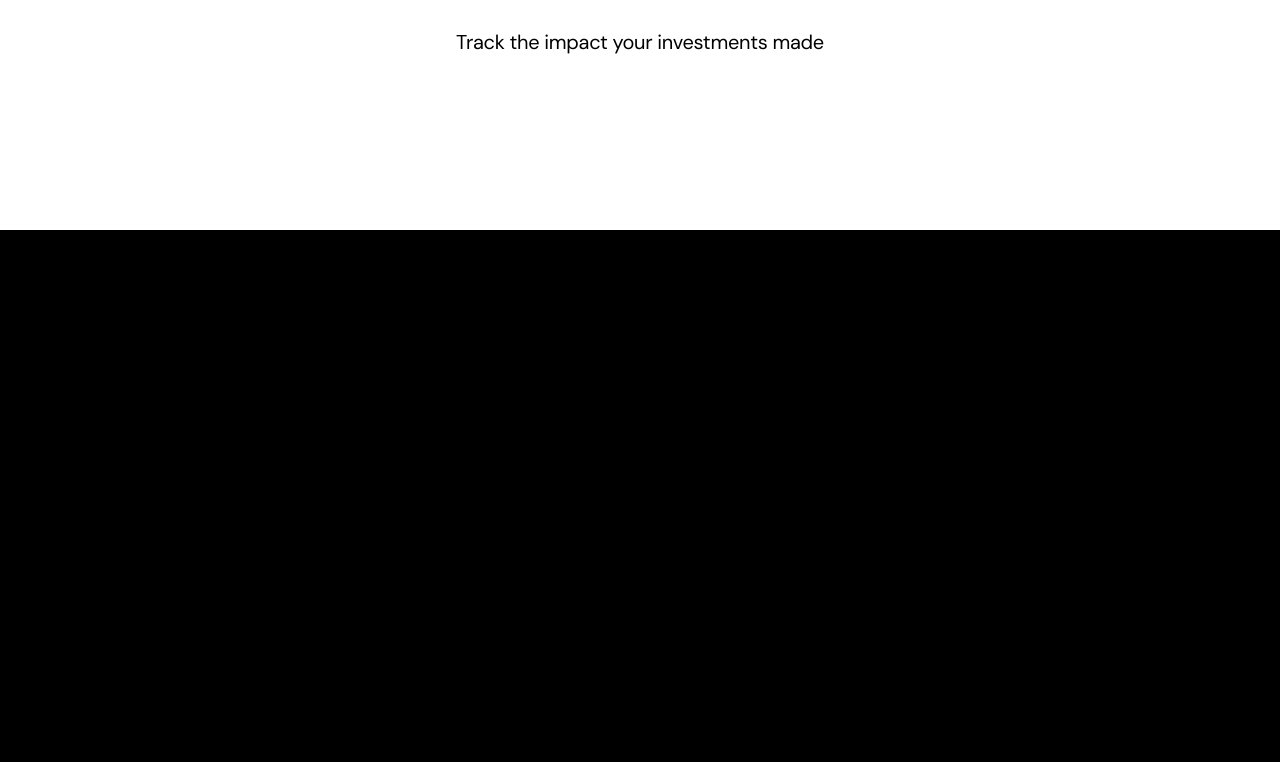
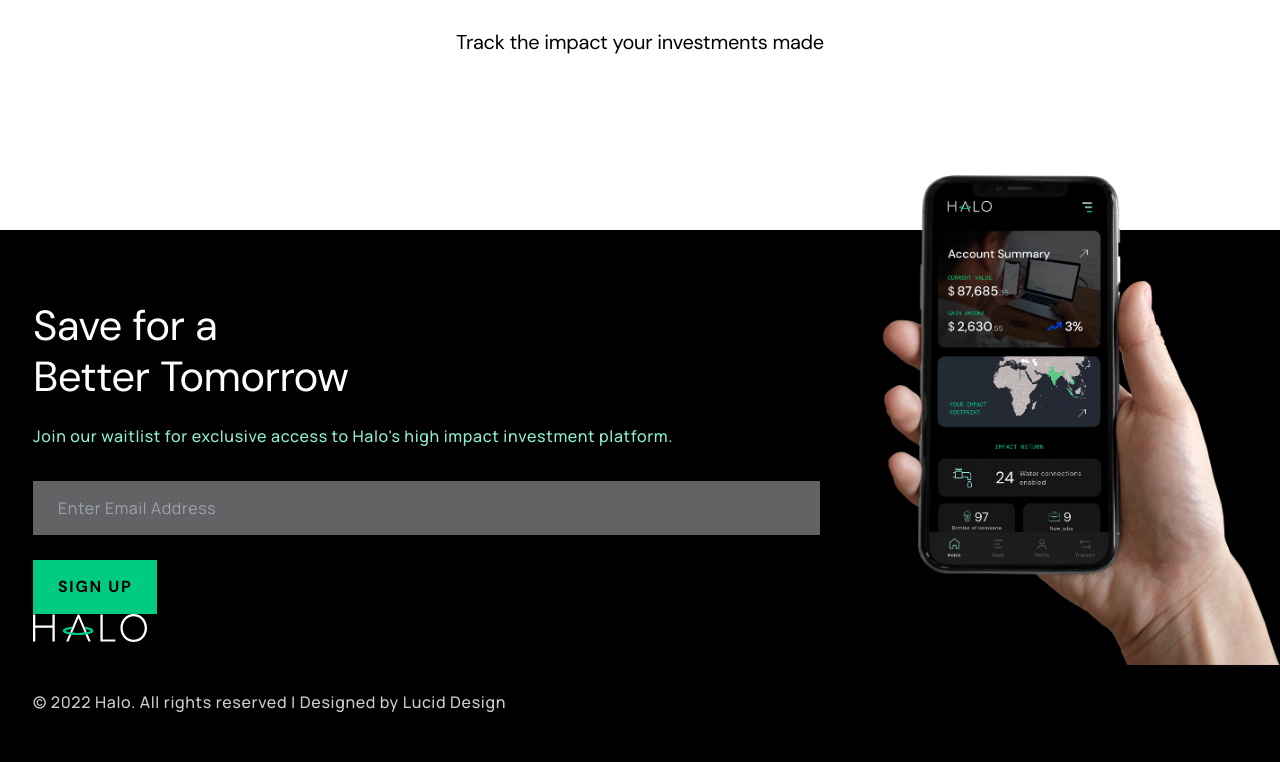
Before and after one commit to project-greene/project-greene.github.io, a website: page src/index.html in a window 1280 px wide. Shown: the part 4186-4948 px from the top of the page. Before the commit the page ends 4416 px from the top, so only its background shows below. Drawn offline with nearby package versions, Linux system fonts and the light colour scheme; a web font is replaced by a local one.

Commit message:
Block 7.

```diff
--- a/src/index.html
+++ b/src/index.html
@@ -297,5 +297,56 @@
         </div>
       </div>
     </div>
+
+    <div class="container mx-auto">
+      <div class="md:flex md:flex-row-reverse">
+        <div class="md:basis-1/3">
+          <img
+            src="/images/AppMockup4.png"
+            class="mt-[-55px] w-full pl-[30px]"
+          />
+        </div>
+        <div class="md:basis-2/3">
+          <div class="px-[33px]">
+            <div
+              class="pt-[70px] font-dmsans text-[42px] leading-[122.7%] tracking-[-0.015em]"
+            >
+              Save for a<br />
+              Better Tomorrow
+            </div>
+            <div
+              class="pt-[20px] font-manrope text-[16px] font-medium leading-[179.2%] tracking-[0.04em] text-riptide"
+            >
+              Join our waitlist for exclusive access to Halo's high impact
+              investment platform.
+            </div>
+            <div class="pt-[30px]">
+              <div>
+                <input
+                  type="text"
+                  placeholder="Enter Email Address"
+                  class="h-[54px] w-full bg-mid-grey px-[25px] font-manrope text-[16px] leading-[179.2%] tracking-[0.04em]"
+                />
+              </div>
+              <div>
+                <div
+                  class="mt-[25px] inline-block bg-caribbean-green py-[15px] px-[25px] font-dmsans text-[16px] font-bold uppercase tracking-[0.105em] text-black"
+                >
+                  SIGN UP
+                </div>
+              </div>
+            </div>
+            <div class="hidden md:block">
+              <img src="/images/logo.svg" />
+            </div>
+            <div
+              class="py-[46px] font-manrope text-[16px] font-medium leading-[179.2%] tracking-[0.04em] text-alto"
+            >
+              © 2022 Halo. All rights reserved | Designed by Lucid Design
+            </div>
+          </div>
+        </div>
+      </div>
+    </div>
   </body>
 </html>
```
Also changed, not shown: index.html (+1 -1 lines), dist/output.css.
